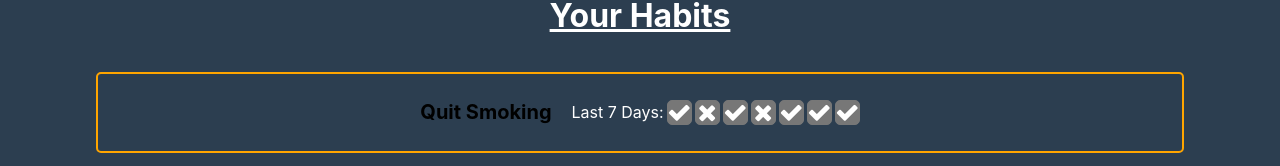
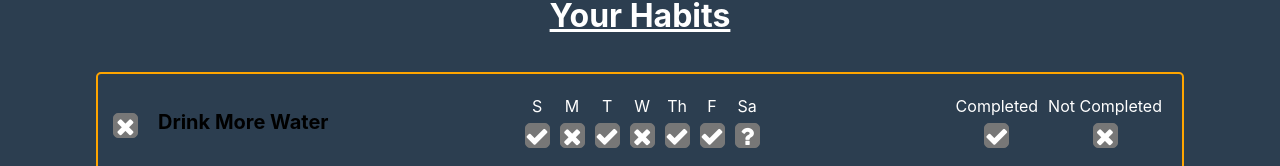
Before and after one commit to CACOOK88/ju-kwit-yet, a React (Create React App) app in the folder client/: page /profile in a window 1280 px wide. Shown: the part 781-947 px from the top of the page. Built offline with nearby package versions, Linux system fonts and the light colour scheme.

Commit message:
habit card styling

```diff
--- a/client/src/components/HabitCard/HabitCard.css
+++ b/client/src/components/HabitCard/HabitCard.css
@@ -5,7 +5,8 @@
 
 .habitCard,
 .habitCardContainer,
-.historyBox {
+.historyBox,
+.captions {
   display: flex;
   flex-direction: column;
   justify-content: center;
@@ -18,10 +19,12 @@
   width: 85%;
   border: 2px solid orange;
   border-radius: 5px;
+  padding: 10px;
 }
 
 .habitCardContainer p {
   margin-left: 20px;
+  justify-content: center;
 }
 
 .historyBox {
@@ -31,5 +34,36 @@
   background: #777;
   border-radius: 5px;
   font-size: 24px;
-  margin-left: 3px;
+  margin-left: 5px;
+  margin-right: 5px;
+  margin-top: 7px;
+  padding: 10px;
 }
+
+.exit {
+  margin-right: 15px;
+}
+
+.habitName {
+  margin-right: auto;
+
+}
+
+.status {
+  margin-right: 10px;
+
+}
+
+.weekday {
+  margin-right: auto;
+}
+
+.weekHistoryContainer,
+.confirmContainer {
+  display: flex;
+  flex-direction: row;
+}
+
+.confirmContainer {
+  margin-left: auto;
+}
--- a/client/src/components/HabitCard/index.js
+++ b/client/src/components/HabitCard/index.js
@@ -6,15 +6,62 @@ export default class index extends Component {
     return (
       <div className="habitCard">
         <div className="habitCardContainer">
-          <h4>Quit Smoking</h4>
-          <p>Last 7 Days:</p>
+
+          <div className="exit">
+            <i className="fa fa-close historyBox"></i>
+          </div>
+
+          <h4 className="habitName">Drink More Water</h4>
+
+        <div className="weekHistoryContainer">
+          <div className="captions weekday">
+            <div>S</div>
             <i className="fa fa-check historyBox"></i>
+          </div>
+
+          <div className="captions weekday">
+            <div>M</div>
             <i className="fa fa-close historyBox"></i>
+          </div>
+
+          <div className="captions weekday">
+            <div>T</div>
             <i className="fa fa-check historyBox"></i>
+          </div>
+
+          <div className="captions weekday">
+            <div>W</div>
             <i className="fa fa-close historyBox"></i>
+          </div>
+
+          <div className="captions weekday">
+            <div>Th</div>
             <i className="fa fa-check historyBox"></i>
+          </div>
+
+          <div className="captions weekday">
+            <div>F</div>
             <i className="fa fa-check historyBox"></i>
+          </div>
+
+          <div className="captions weekday">
+            <div>Sa</div>
+            <i className="fa fa-question historyBox"></i>
+          </div>
+        </div>
+
+<div className="confirmContainer">
+          <div className="captions status">
+            <div className="">Completed</div>
             <i className="fa fa-check historyBox"></i>
+          </div>
+
+          <div className="captions status">
+            <div>Not Completed</div>
+            <i className="fa fa-close historyBox"></i>
+          </div>
+          </div>
+
         </div>
       </div>
     )
--- a/package.json
+++ b/package.json
@@ -36,6 +36,7 @@
     "react-animated-slider": "^1.1.4",
     "react-modal-login": "^1.3.4",
     "react-responsive-modal": "^3.6.0",
+    "react-table": "^6.9.2",
     "sequelize": "^4.42.1"
   },
   "devDependencies": {
```
Also changed, not shown: 1 other file (tests, documents, lock files or other folders). Lines whose indentation alone changed are shown as unchanged.
